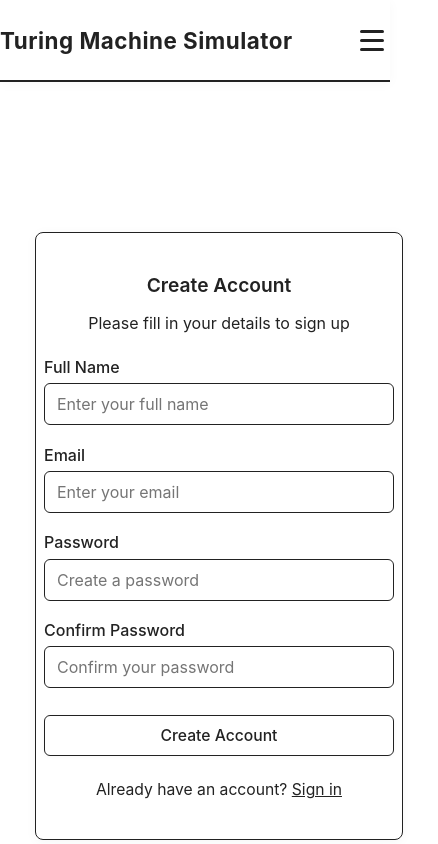
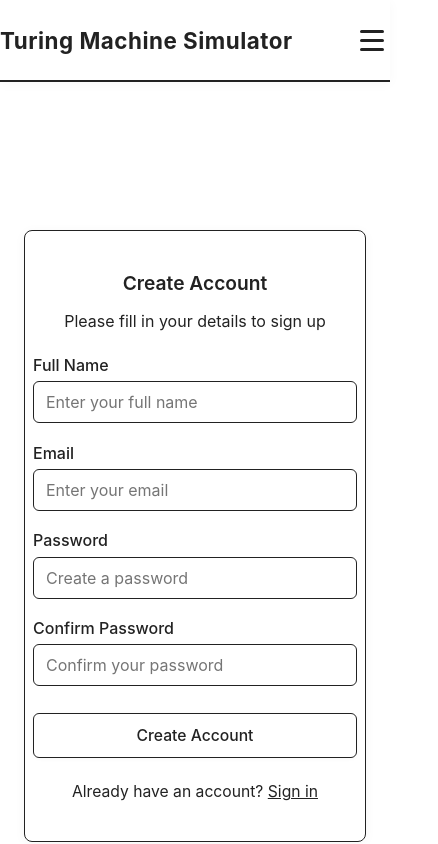
Before and after one commit to R2D2-08/tursim, a React (Create React App) app in the folder frontend/: page /signup in a window 390 px wide. Shown: the top 844 px of the page, 438 px wide, since content can reach past the window. Built offline with nearby package versions, Linux system fonts and the light colour scheme.

Commit message:
handling bug

```diff
--- a/frontend/src/pages/Auth.css
+++ b/frontend/src/pages/Auth.css
@@ -1,3 +1,7 @@
+* {
+  box-sizing: border-box;
+}
+
 .auth-container {
   min-height: 100vh;
   display: flex;
@@ -51,7 +55,7 @@
 
 .auth-form input {
   width: 100%;
-  padding: 10px 12px;
+  padding: 12px 12px;
   border: 1.2px solid #222;
   font-size: 1rem;
   background: #fff;
@@ -64,10 +68,10 @@
   background: #fff;
   border: 1.5px solid #222;
   color: #222;
-  padding: 12px;
+  padding: 12px 12px;
   cursor: pointer;
   font-size: 1rem;
-  border-radius: 8px;
+  border-radius: 6px;
   font-weight: 500;
   margin-top: 0.5rem;
   transition: box-shadow 0.2s;
@@ -127,7 +131,7 @@
     font-size: 0.98rem;
   }
   .auth-submit {
-    padding: 10px 0;
+    padding: 12px 12px;
     border-radius: 6px;
   }
 }
--- a/frontend/src/pages/Login.css
+++ b/frontend/src/pages/Login.css
@@ -1,3 +1,7 @@
+* {
+  box-sizing: border-box;
+}
+
 .login {
   min-height: 100vh;
   display: flex;
@@ -42,7 +46,7 @@
 
 .form-group input {
   width: 100%;
-  padding: 10px 12px;
+  padding: 12px 12px;
   border: 1.2px solid #222;
   font-size: 1rem;
   background: #fff;
@@ -55,10 +59,10 @@
   background: #fff;
   border: 1.5px solid #222;
   color: #222;
-  padding: 12px;
+  padding: 12px 12px;
   cursor: pointer;
   font-size: 1rem;
-  border-radius: 8px;
+  border-radius: 6px;
   font-weight: 500;
   margin-top: 0.5rem;
   transition: box-shadow 0.2s;
@@ -104,7 +108,7 @@
     font-size: 0.98rem;
   }
   .login-button {
-    padding: 10px 0;
+    padding: 12px 12px;
     border-radius: 6px;
   }
 }
--- a/frontend/src/pages/Login.tsx
+++ b/frontend/src/pages/Login.tsx
@@ -18,12 +18,25 @@ const Login: React.FC = () => {
       const response = await authAPI.login({ email, password });
 
       localStorage.setItem('token', response.token);
-
       localStorage.setItem('user', JSON.stringify(response.user));
-
       navigate('/dashboard');
     } catch (err: any) {
-      setError(err?.response?.data?.message || 'Invalid credentials');
+      let msg = 'Invalid credentials';
+      if (err?.response?.data) {
+        const data = err.response.data;
+        if (typeof data === 'string') {
+          msg = data;
+        } else if (data.error) {
+          msg = data.error;
+        } else if (data.message) {
+          msg = data.message;
+        } else if (typeof data === 'object') {
+          msg = Object.entries(data)
+            .map(([field, errors]) => `${field}: ${Array.isArray(errors) ? errors.join(', ') : errors}`)
+            .join(' | ');
+        }
+      }
+      setError(msg);
     }
   };
 
--- a/frontend/src/pages/Signup.tsx
+++ b/frontend/src/pages/Signup.tsx
@@ -42,7 +42,22 @@ const Signup: React.FC = () => {
       window.location.href = '/dashboard';
 
     } catch (err: any) {
-      setError(err?.response?.data?.message || 'Signup failed.');
+      let msg = 'Signup failed.';
+      if (err?.response?.data) {
+        const data = err.response.data;
+        if (typeof data === 'string') {
+          msg = data;
+        } else if (data.error) {
+          msg = data.error;
+        } else if (data.message) {
+          msg = data.message;
+        } else if (typeof data === 'object') {
+          msg = Object.entries(data)
+            .map(([field, errors]) => `${field}: ${Array.isArray(errors) ? errors.join(', ') : errors}`)
+            .join(' | ');
+        }
+      }
+      setError(msg);
     }
   };
 
```
